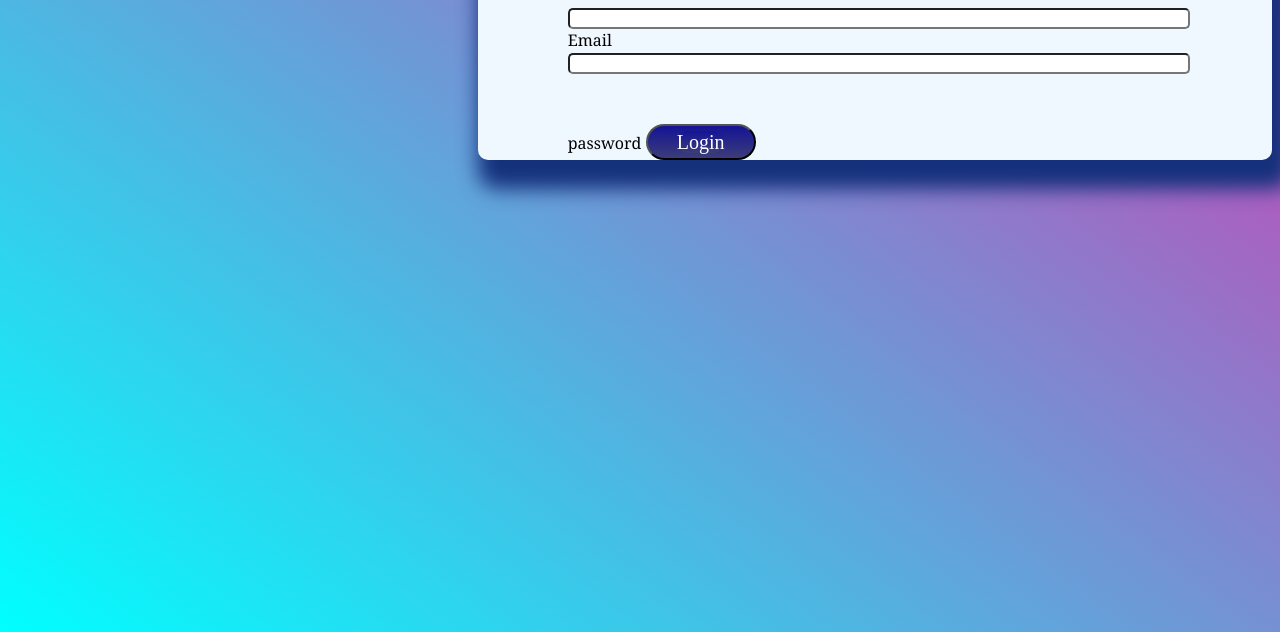
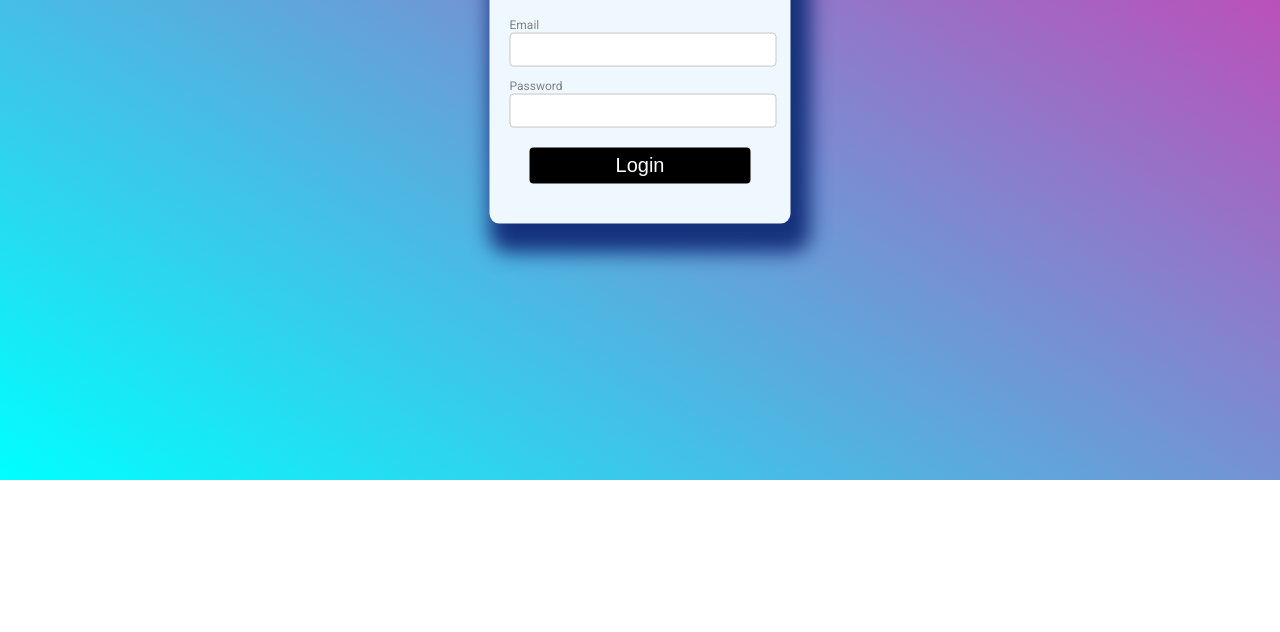
Before and after one commit to NakumKailas/Login-page, a plain HTML site: page index.html in a window 1280 px wide. Shown: the part 336-968 px from the top of the page. After the commit the page ends 816 px from the top, so only its background shows below. Drawn offline with Linux system fonts and the light colour scheme.

Commit message:
[FEATURE] Optimized the HTLM & CSS with new UI/UX; [NOTE] Validation is still missing for the fields;

```diff
--- a/index.html
+++ b/index.html
@@ -1,32 +1,34 @@
 <!DOCTYPE html>
 <html lang="en">
-
   <head>
-    <meta charset="UTF-8">
-    <meta name="viewport" content="width=device-width, initial-scale=1.0">
-    <meta http-equiv="X-UA-Compatible" content="ie=edge">
+    <meta charset="UTF-8" />
+    <meta name="viewport" content="width=device-width, initial-scale=1.0" />
+    <meta http-equiv="X-UA-Compatible" content="ie=edge" />
     <title>Document</title>
-    <link rel="stylesheet" href="../style/style.css">
+    <link
+      href="https://fonts.googleapis.com/css2?family=Roboto:ital,wght@0,100;0,400;1,500&display=swap"
+      rel="stylesheet"
+    />
+    <link rel="stylesheet" href="../style/style.css" />
   </head>
-
   <body>
     <div class="box">
-        <div class="smile">
-            <h1>Login</h1>
-            <input type="email" id="email" autocomplete="off" required>
-            <label for="email" class="labelemail">
-                <span class="contentemail">Email</span>
-            </label>
-            <input type="password" id="password">
-            <label for="password" class="labelpassword">
-                <span class="contentpassword">password</span>
-            </label>
+      <div class="card">
+        <h1 class="title">Welcome 👋</h1>
+        <form class="form" method="post">
+          <div class="form__item">
+            <label for="email" class="labelemail"> Email </label>
+            <input type="email" id="email" name="email" />
+          </div>
 
-            <button class="btn">
-                <span class="btn">Login</span>
-            </button>
+          <div class="form__item">
+            <label for="password" class="labelpassword"> Password </label>
+            <input type="password" id="password" name="password" />
+          </div>
+
+          <button class="btn" type="submit">Login</button>
+        </form>
       </div>
     </div>
   </body>
-
 </html>
--- a/style/style.css
+++ b/style/style.css
@@ -1,64 +1,80 @@
-:root{
-    margin:0;
-    padding:0;
+:root {
+  margin: 0;
+  padding: 0;
   justify-content: center;
   box-sizing: border-box;
 }
-body{
+
+body {
   height: 100vh;
-    font-family: Cambria, Cochin, Georgia, Times, 'Times New Roman', serif;
-    background: linear-gradient(to top right, aqua,rgb(235, 35, 168)) no-repeat;
-    justify-content: center;
-    flex-direction: column;
-    align-items:center;
+  font-family: "Roboto", sans-serif;
+  background: linear-gradient(to top right, aqua, rgb(235, 35, 168)) no-repeat;
 }
-.box{
+
+input {
+  appearance: none;
+  -webkit-appearance: none;
+  border: 1px solid #c4c9c4;
+  border-radius: 4px;
+  font-size: 15px;
+  height: 30px;
+  width: 100%;
+  background: white;
+}
+
+label {
+  color: #818181;
+  font-size: 12px;
+}
+
+.box {
+  display: block;
+  position: absolute;
+  top: 50%;
+  left: 50%;
+  transform: translate(-50%, -50%);
+}
+
+.card {
   display: flex;
   justify-content: center;
   align-items: center;
+  flex-direction: column;
+  padding: 20px;
 
-    flex-direction: column;
   background-color: aliceblue;
-    padding: 0px 15px 0px 15px;
   box-shadow: 10px 19px 20px 10px rgb(21, 49, 124);
   border-radius: 10px;
-    margin-left: 470px;
-    margin-top: 160px;
+
+  min-width: 250px;
 }
-h1
-{
-    margin-top: 90px;
+
+.form {
+  display: flex;
+  flex-direction: column;
 }
- #email
- {     margin-top: 30px;
-     border-radius: 5px;
-     justify-content: center;
 
+.form__item {
+  margin-top: 8px;
+  width: 100%;
 }
- #password{
-    border-radius: 5px;
+
+.title {
+  font-weight: 700;
 }
- .btn{
-   margin-top: 50px;
-width: 110px;
+
+.btn {
+  margin: 20px;
+  padding: 5px 10px;
   height: 36px;
-font-family: 'Times New Roman', Times, serif;
   font-size: 20px;
-justify-content: center;
-align-items: center;
-color:white;
-border-radius: 19px;
-background: linear-gradient(rgb(20, 20, 150),rgb(60, 60, 121))
+  color: white;
+  border: none;
+  border-radius: 4px;
+  background: black;
 }
-.btn :hover{
+
+.btn :hover {
   color: rgb(10, 253, 253);
   font-size: 25px;
-
 }
-.box input{
-    color: black;
-    background-color: white;
-    border-radius: 8px;
-    width: 100%;
-    height: 5%;
-}
```
Lines whose indentation alone changed are shown as unchanged.
